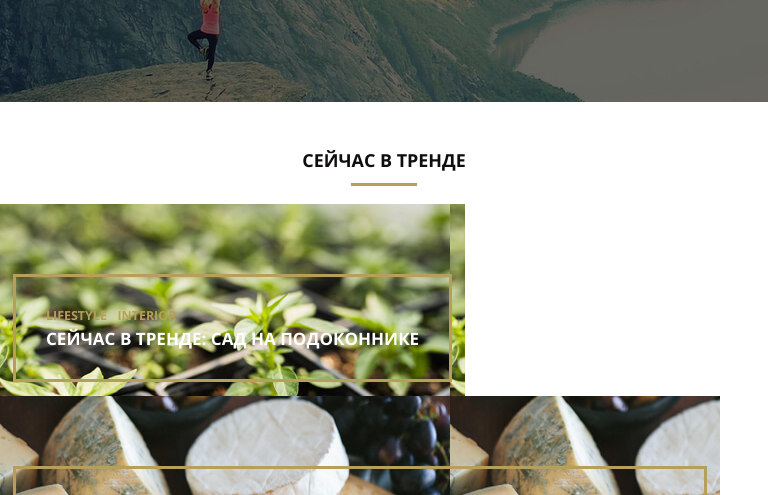
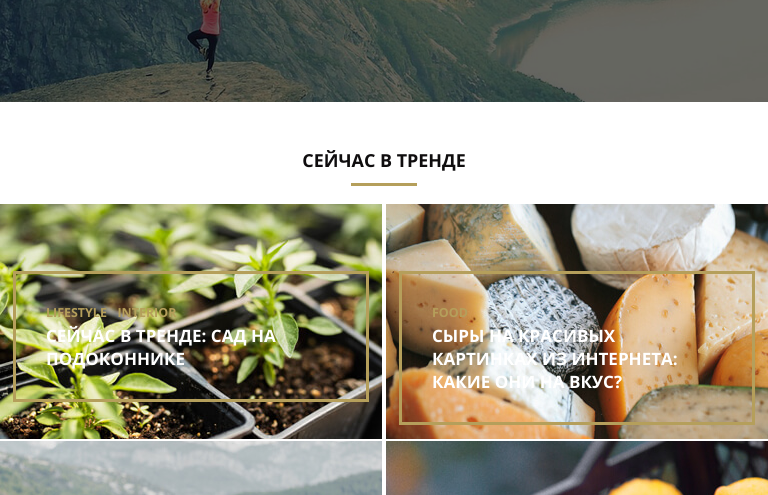
Before and after one commit to Divine61/MQ-Diplom-Adaptive, a plain HTML site: page index.html in a window 768 px wide. Shown: the part 298-793 px from the top of the page. Drawn offline with Linux system fonts and the light colour scheme; files whose address does not match are found by name; a web font is replaced by a local one.

Commit message:
1е Правки

```diff
--- a/css/adaptive1.css
+++ b/css/adaptive1.css
@@ -271,13 +271,21 @@
 
 @media (min-width: 641px) and (max-width: 1200px) and (orientation: portrait) {
     /* Тренды */
-    .trends > div {
+    .trends > article {
         width: calc(100%/2 - 2px);
         background-position: 0 -53px;
     }
 
-    .trends > div:nth-child(-n + 3) {
+    .trends > article:nth-child(-n + 3) {
         margin-bottom: 2px;
+    }
+
+    .trend-header {
+        margin: calc(39.35vw - 210.22px) 13px 14px;
+    }
+
+    .trends > article:nth-child(-n + 3) > header {
+        margin-top: calc(45.14vw - 279.67px);
     }
 
     .trend-header > ul {
@@ -366,8 +374,12 @@
 @media (min-width: 768px) and (max-width: 1200px) and (orientation: portrait) {
     /* Тренды */
     .trend-header {
-        margin: calc(44.44vw - 271.33px) 13px 14px;
+        margin: calc(39.35vw - 210.22px) 13px 14px;
         padding: 35px 30px 30px;
+    }
+
+    .trends > article:nth-child(-n + 3) > header {
+        margin-top: calc(45.14vw - 279.67px);
     }
 }
 
@@ -465,12 +477,12 @@
         font-size: 1rem;
     }
 
-    .trends > div {
+    .trends > article {
         width: calc(100%/2 - 1px);
         background-position: 0 -53px;
     }
 
-    .trends > div:nth-child(-n + 3) {
+    .trends > article:nth-child(-n + 3) {
         margin-bottom: 2px;
     }
 
@@ -614,12 +626,12 @@
 
 @media (max-width: 640px) and (orientation: portrait) {
     /* Тренды */
-    .trends > div {
+    .trends > article {
         display: block;
         width: 100%;
     }
 
-    .trends > div:nth-child(-n + 4) {
+    .trends > article:nth-child(-n + 4) {
         margin-bottom: 2px;
     }
 
```
